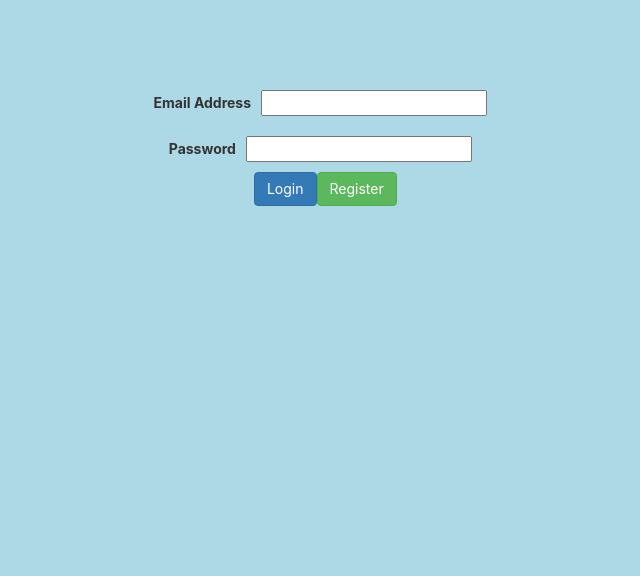
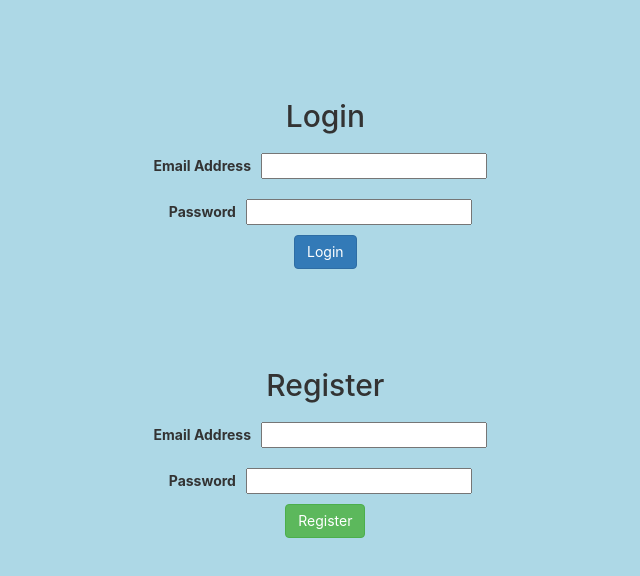
Before and after one commit to juliuscaesarson/React-Music-Player, a React (Create React App) app in the folder soundcloud/: page / in a window 1280 px wide. Shown: the top 576 px of the page, without its empty margins (208-848 px from the left). Built offline with nearby package versions, Linux system fonts and the light colour scheme; no server answers.

Commit message:
update login

```diff
--- a/soundcloud/src/login.js
+++ b/soundcloud/src/login.js
@@ -52,6 +52,7 @@ class Login extends Component {
     return (
        <div className="col-md-10">
           <form>
+            <h2>Login</h2>
             <div className="form">
               <label htmlFor="emailInput">Email Address </label>
               <input value={this.state.email} onChange={this.handleChange} type="email" name="email" id="emailInput" />
@@ -61,6 +62,19 @@ class Login extends Component {
               <input value={this.state.password} onChange={this.handleChange} type="password" name="password" id="passInput" />
             </div>
             <button type="submit" onClick={this.login} className="btn btn-primary">Login</button>
+          </form>
+
+
+          <form>
+            <h2>Register</h2>
+            <div className="form">
+              <label htmlFor="emailInput">Email Address </label>
+              <input value={this.state.email} onChange={this.handleChange} type="email" name="email" id="emailInput" />
+            </div>
+            <div className="form">
+              <label htmlFor="passInput">Password </label>
+              <input value={this.state.password} onChange={this.handleChange} type="password" name="password" id="passInput" />
+            </div>
             <button onClick={this.signup} className="btn btn-success">Register</button>
           </form>
 
```
